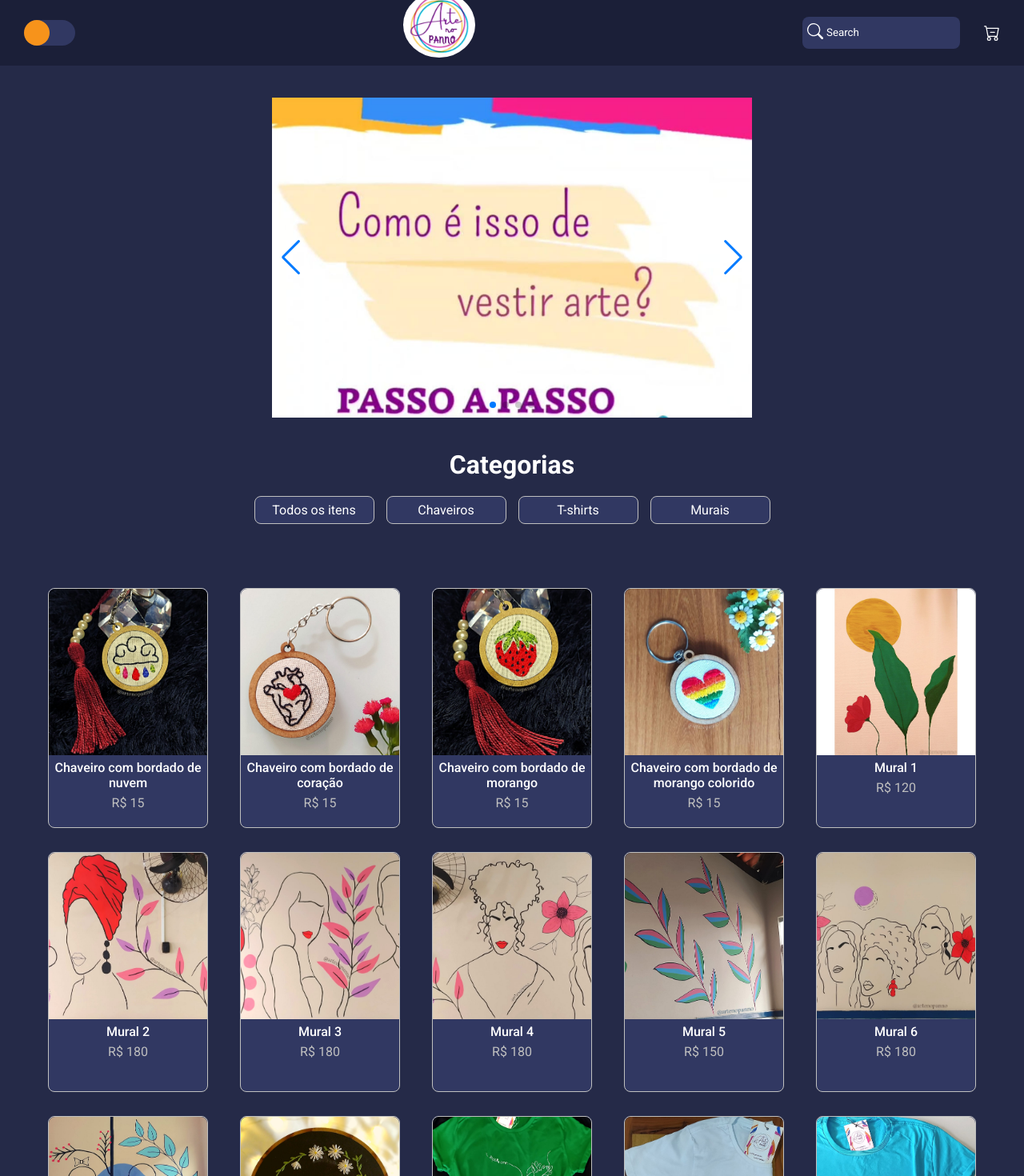
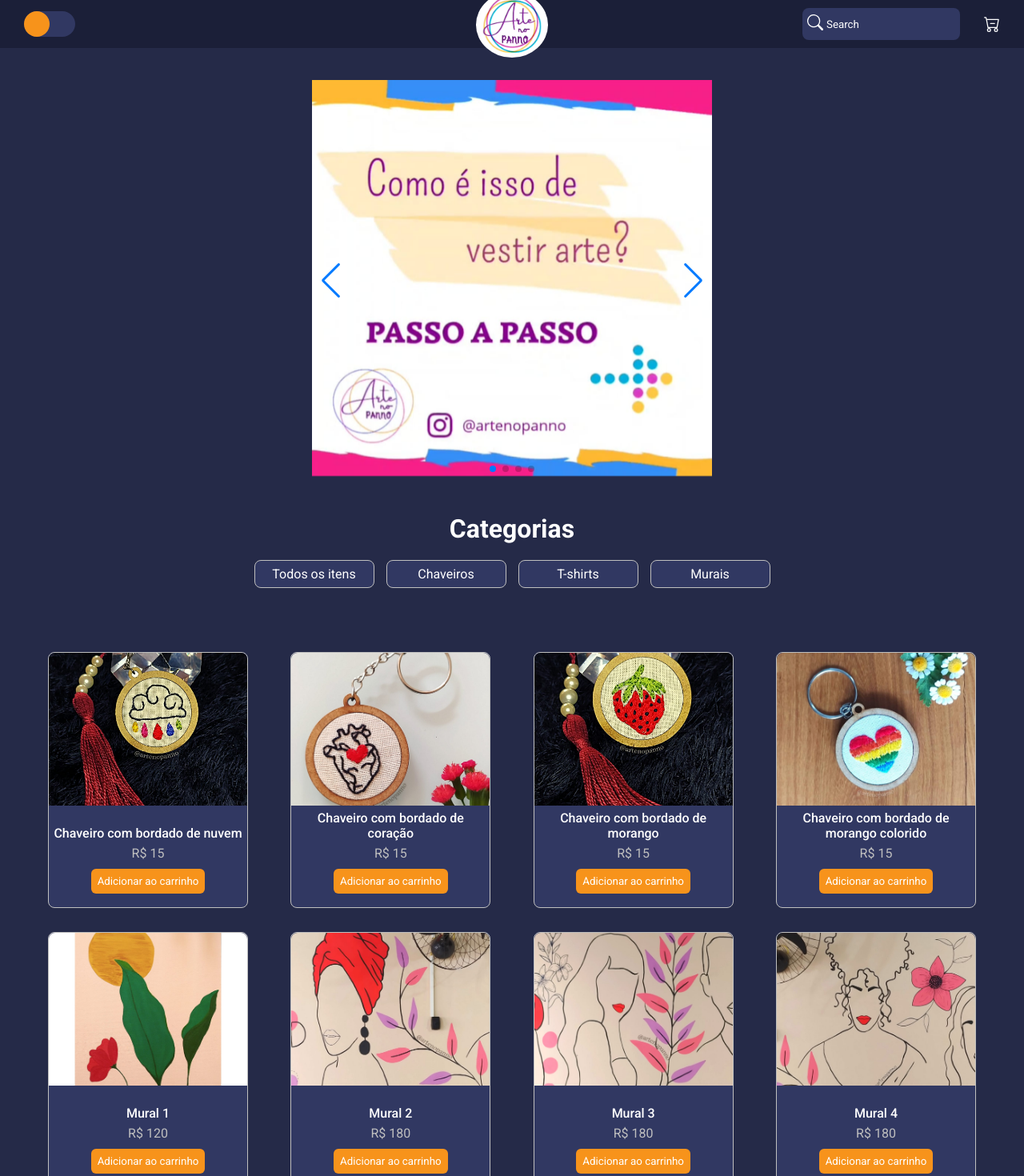
Before and after one commit to Adrianodbs/Arte-no-panno-react, a React (Vite) app: page / in a window 1280 px wide. Shown: the top 1470 px of the page at 80% size. Built offline with nearby package versions, Linux system fonts and the light colour scheme.

Commit message:
button add

```diff
--- a/index.html
+++ b/index.html
@@ -2,7 +2,7 @@
 <html lang="en">
   <head>
     <meta charset="UTF-8" />
-    <link rel="icon" type="image/svg+xml" href="/vite.svg" />
+    <link rel="icon" type="image/svg+xml" href="./public/assets/logo.png" />
     <meta name="viewport" content="width=device-width, initial-scale=1.0" />
     <title>Arte no Panno</title>
 
--- a/src/components/Header/styles.js
+++ b/src/components/Header/styles.js
@@ -4,6 +4,7 @@ export const Container = styled.header`
   color: ${({ theme }) => theme.branco};
   background-color: ${({ theme }) => theme.primario};
   width: 100%;
+  position: relative;
 
   display: flex;
   justify-content: space-between;
@@ -15,6 +16,10 @@ export const Container = styled.header`
     object-fit: cover;
     width: 90px;
     margin-top: -20px;
+    position: absolute;
+    top: 10px;
+    left: 50%;
+    transform: translateX(-50%);
   }
 `
 
--- a/src/components/Main/components/Produto.jsx
+++ b/src/components/Main/components/Produto.jsx
@@ -4,15 +4,18 @@ function Produto({ img, titulo, valor }) {
   return (
     <Container>
       <img src={img} alt={titulo} />
-      <p>{titulo}</p>
-      <span>{valor}</span>
+      <div className="info">
+        <p>{titulo}</p>
+        <span>{valor}</span>
+        <button>Adicionar ao carrinho</button>
+      </div>
     </Container>
   )
 }
 
 const Container = styled.div`
-  width: 200px;
-  height: 300px;
+  width: 250px;
+  height: 320px;
   background-color: ${({ theme }) => theme.terciario};
   border-radius: 8px;
 
@@ -25,9 +28,18 @@ const Container = styled.div`
 
   img {
     width: 100%;
-    height: 70%;
+    max-height: 60%;
     object-fit: cover;
     border-radius: 8px 8px 0 0;
+  }
+
+  .info {
+    display: flex;
+    flex-direction: column;
+    align-items: center;
+    height: 100px;
+    justify-content: flex-end;
+    margin-top: 10px;
   }
 
   p {
@@ -40,6 +52,14 @@ const Container = styled.div`
   span {
     color: ${({ theme }) => theme.cinza};
   }
+
+  button {
+    background-color: ${({ theme }) => theme.info};
+    padding: 8px;
+    border-radius: 6px;
+    color: ${({ theme }) => theme.branco};
+    margin-top: 10px;
+  }
 `
 
 export default Produto
--- a/src/components/como-comprar/styles.js
+++ b/src/components/como-comprar/styles.js
@@ -7,13 +7,15 @@ export const Container = styled.div`
   align-items: center;
 
   .slide-container {
-    max-width: 600px;
-    max-height: 400px;
+    max-width: 500px;
+    width: 90%;
+    max-height: 600px;
     user-select: none;
 
     img {
       width: 100%;
-      object-fit: cover;
+      height: 100%;
+      object-fit: contain;
     }
   }
 `
```
